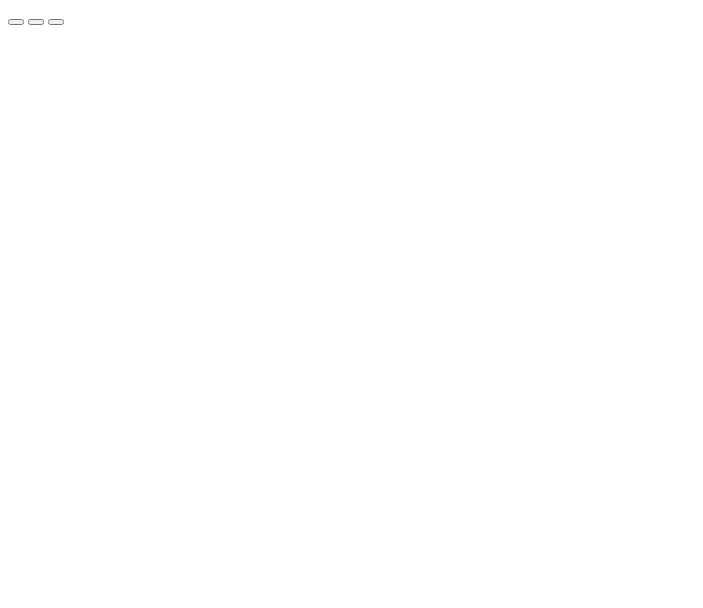
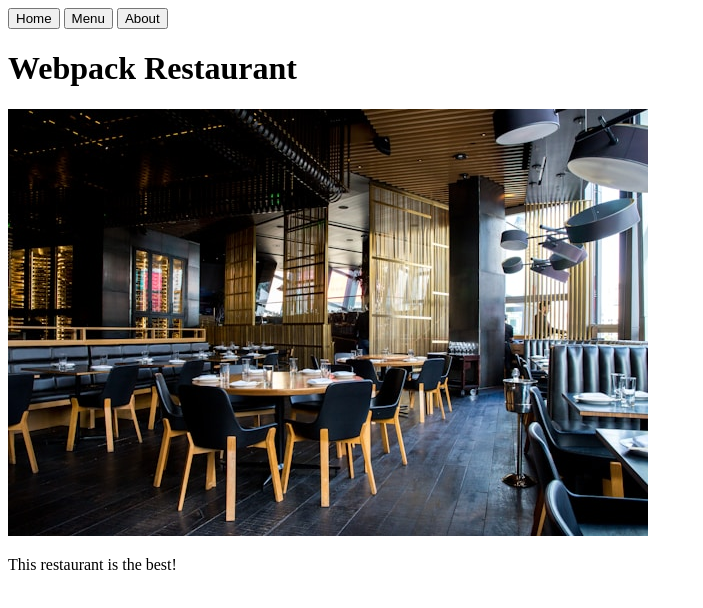
Before and after one commit to JustFact/restaurant-WebPack, a website built with webpack: page src/template.html in a window 1280 px wide. Shown: the whole page, without its empty margins (0-703 px from the left). Built offline with nearby package versions, Linux system fonts and the light colour scheme.

Commit message:
Add Html/image elements for restaurant

```diff
--- a/src/template.html
+++ b/src/template.html
@@ -8,11 +8,15 @@
   <body>
     <header>
       <nav>
-        <button id="Home"></button>
-        <button id="Menu"></button>
-        <button id="About"></button>
+        <button id="Home">Home</button>
+        <button id="Menu">Menu</button>
+        <button id="About">About</button>
       </nav>
     </header>
-    <div id="content"></div>
+    <div id="content">
+      <h1>Webpack Restaurant</h1>
+      <img src="restaurant.jpg" alt="restaurant" />
+      <p>This restaurant is the best!</p>
+    </div>
   </body>
 </html>
```
Also changed, not shown: README.md, src/restaurant.jpg (added).
